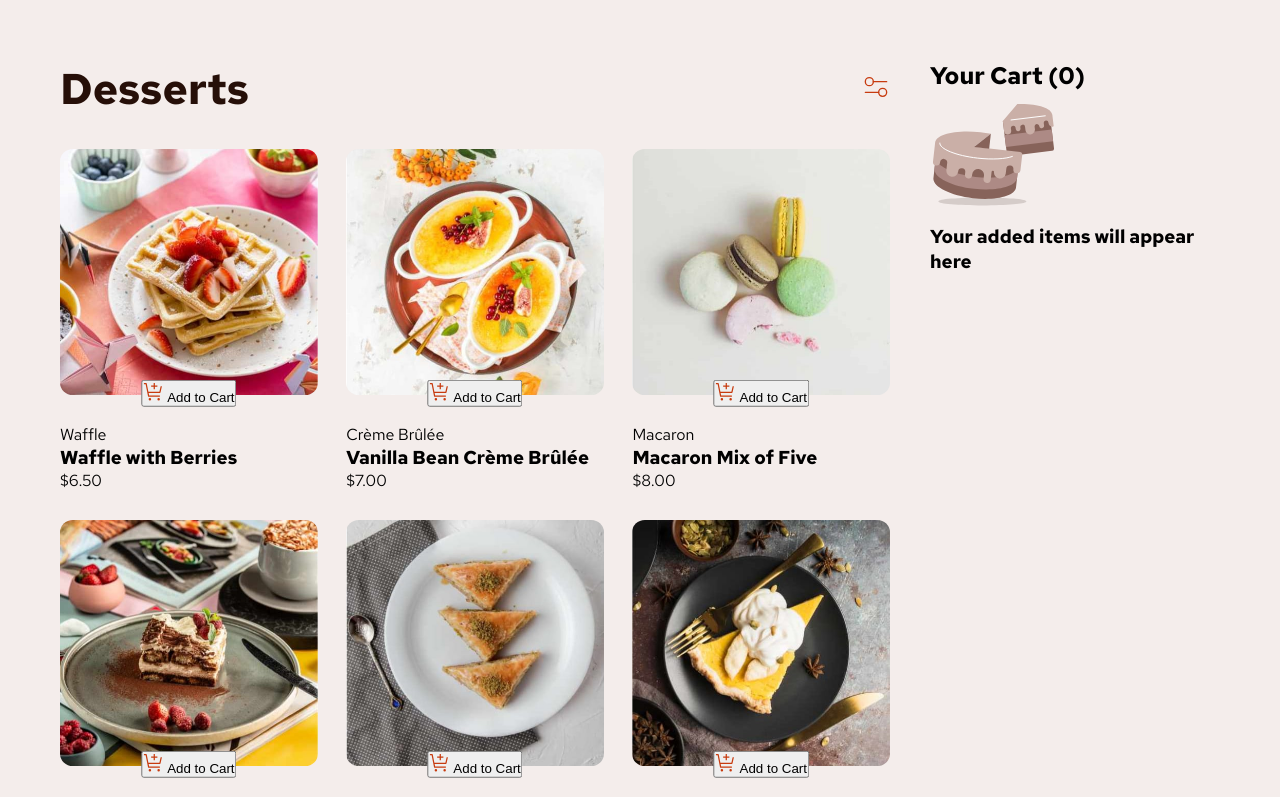
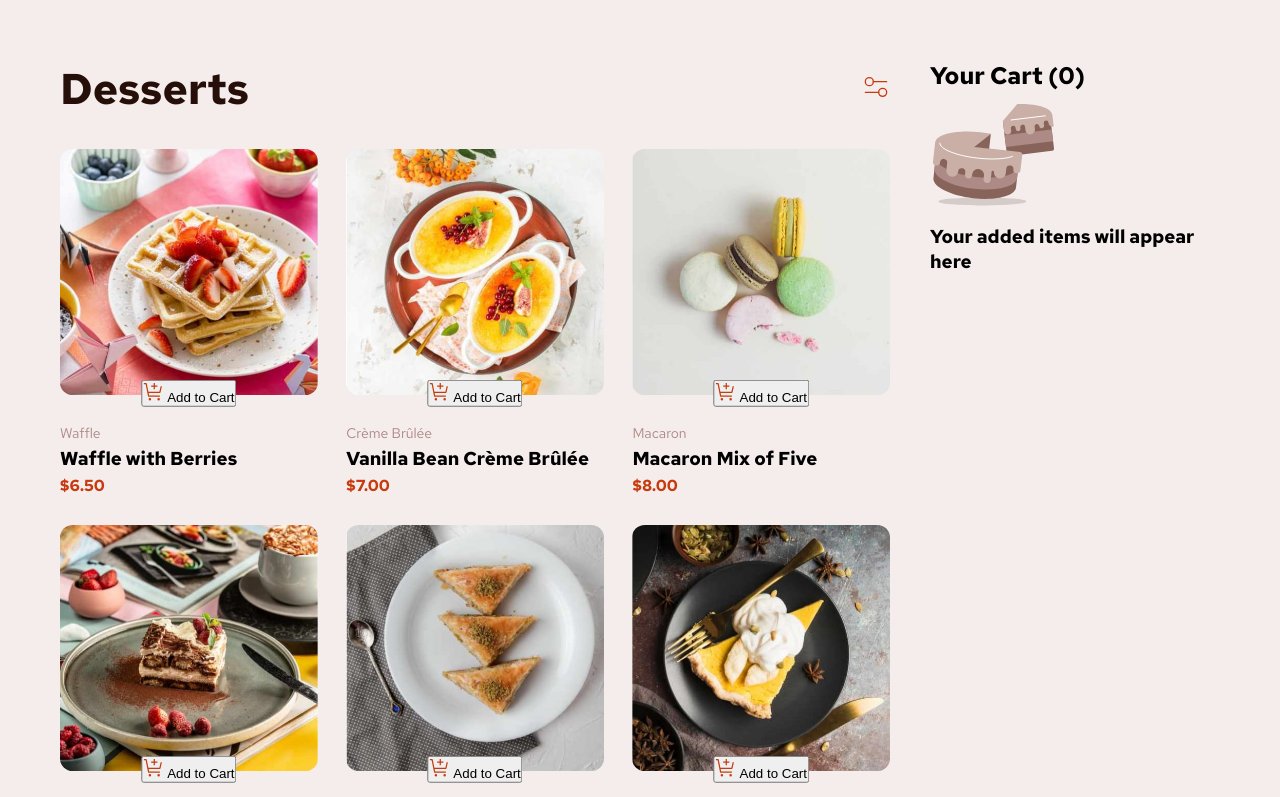
Before and after one commit to ktzazz/product-list-with-cart-main-twenty-three-, a React (Vite) app: page / in a window 1280 px wide. Shown: the top 797 px of the page. Built offline with nearby package versions, Linux system fonts and the light colour scheme.

Commit message:
product card after

```diff
--- a/src/productsCard.jsx
+++ b/src/productsCard.jsx
@@ -1,10 +1,17 @@
 import "./scss/productsCard.scss";
 import { BtnCart } from "./addCart";
+import { useContext } from "react";
+import { CartContext } from "./CartContext";
 
 export const Items = ({ product }) => {
+  const { cart } = useContext(CartContext);
+
+  const itemInCart = cart.find((item) => item.name === product.name);
+  const quantity = itemInCart ? itemInCart.quantity : 0;
+
   return (
     <div className="product__card">
-      <div className="pic__cont">
+      <div className={quantity === 0 ? "pic__cont" : "after"}>
         <picture>
           <source
             media="(min-width: 1024px)"
--- a/src/scss/App.scss
+++ b/src/scss/App.scss
@@ -32,6 +32,7 @@
 .attribution {
   text-align: center;
   font-size: var(--category-f-size);
+  color: var(--rose-400);
   @include m.responsive(tablet) {
     grid-area: 3 / 1 / 3 / span3;
     display: flex;
--- a/src/scss/addCart.scss
+++ b/src/scss/addCart.scss
@@ -0,0 +1 @@
+@use "mixins" as m;
--- a/src/scss/productList.scss
+++ b/src/scss/productList.scss
@@ -4,7 +4,7 @@
   display: flex;
   flex-direction: column;
   row-gap: 3vh;
-  margin-block-start: calc(m.rem(33) - 2vh);
+  margin-block: calc(m.rem(33) - 2vh) 5vh;
   @include m.responsive(tablet) {
     flex-direction: row;
     flex-wrap: wrap;
@@ -15,6 +15,7 @@
   @include m.responsive(desktop) {
     justify-content: flex-start;
     gap: 2.22vw;
+    margin-block-end: 7vh;
   }
 }
 
--- a/src/scss/productsCard.scss
+++ b/src/scss/productsCard.scss
@@ -27,9 +27,48 @@ picture {
   position: relative;
 }
 
+.after {
+  position: relative;
+}
+
+.after::after {
+  content: " ";
+  position: absolute;
+  top: 0;
+  left: 0;
+  width: 100%;
+  height: 99%;
+  border: m.rem(3) solid var(--red);
+  border-radius: 5%;
+}
+
 .btn__addTo {
   position: absolute;
   bottom: 0;
   left: 50%;
   transform: translate(-50%, 25%);
+  z-index: 3;
 }
+
+.txt__productCard {
+  display: flex;
+  flex-direction: column;
+  gap: m.rem(4);
+}
+
+.category {
+  font-size: var(--category-f-size);
+  color: var(--rose-400);
+}
+
+.name {
+  font-size: var(--products-name-f-size);
+  color: var(--rose-900);
+  font-weight: var(--weight-700);
+}
+
+.price {
+  font-size: var(--products-name-f-size);
+  color: var(--red);
+  font-weight: var(--weight-700);
+}
```
